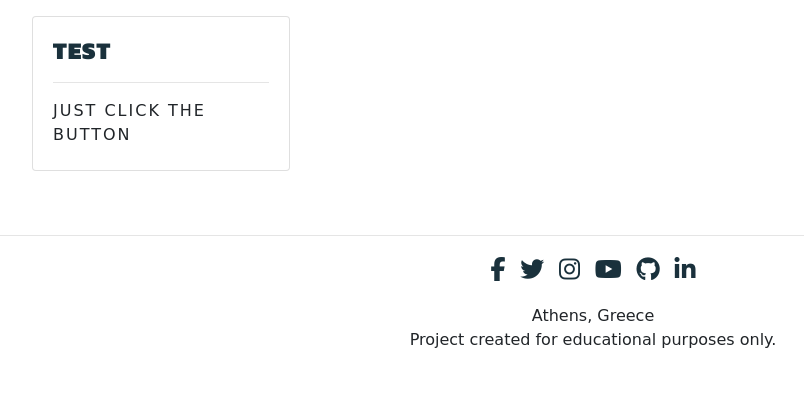
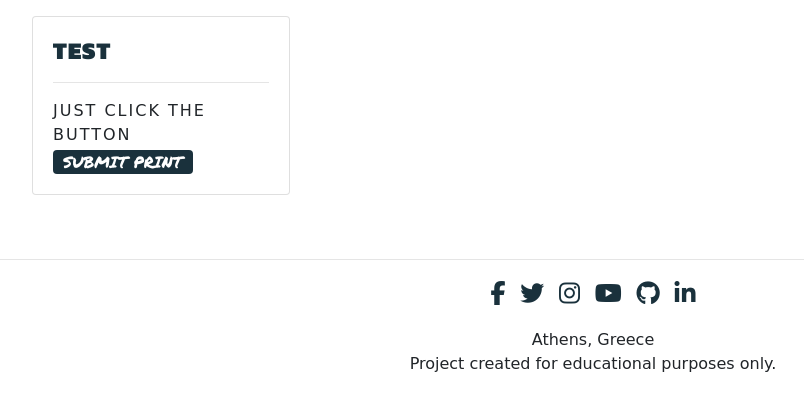
Before and after one commit to CluelessBiker/project4-print-statements, a Django app: page /art/prints/ in a window 1280 px wide. Shown: the part 202-613 px from the top of the page, without its empty margins (47-851 px from the left). Run offline with Django 3.2, Linux system fonts and the light colour scheme; the visitor is signed in with stand-in values (Sample User, id 1); data that the repository does not hold is empty; some libraries are stand-ins or nearby versions; some web fonts are replaced.

Commit message:
Add button to navigate to submission page.

```diff
--- a/artprints/urls.py
+++ b/artprints/urls.py
@@ -9,4 +9,5 @@ urlpatterns = [
     path('prints/', views.PrintsPage.as_view(), name='prints'),
     path('<slug:slug>/', views.PrintDetails.as_view(), name='print_detail'),
     path('like/<slug:slug>', views.LikeArtPrint.as_view(), name='like_print'),
+    path('submit-print/', views.submit_art_print, name='submit-print'),
 ]
--- a/static/css/style.css
+++ b/static/css/style.css
@@ -310,7 +310,8 @@ h3 {
 /* SITE BUTTONS: */
 .login-register-button,
 .pagination-button,
-.submit-comment-button {
+.submit-comment-button,
+.submit-print-button {
     background: #1A313C;
     border-radius: 4px;
     border: none;
@@ -323,7 +324,6 @@ h3 {
 .next-prev-button {
     justify-content: center;
 }
-
 
 /* @media screen and (min-width:1600px){}
 
--- a/templates/prints.html
+++ b/templates/prints.html
@@ -13,6 +13,9 @@
                     <h2>TEST<h2></h2>
                     <hr />
                     <p>just click the button</p>
+                    <a href="{% url 'submit-print' %}">
+                        <button class="submit-print-button">SUBMIT PRINT</button>
+                    </a>
                 </div>
             </div>
         </div>
```
